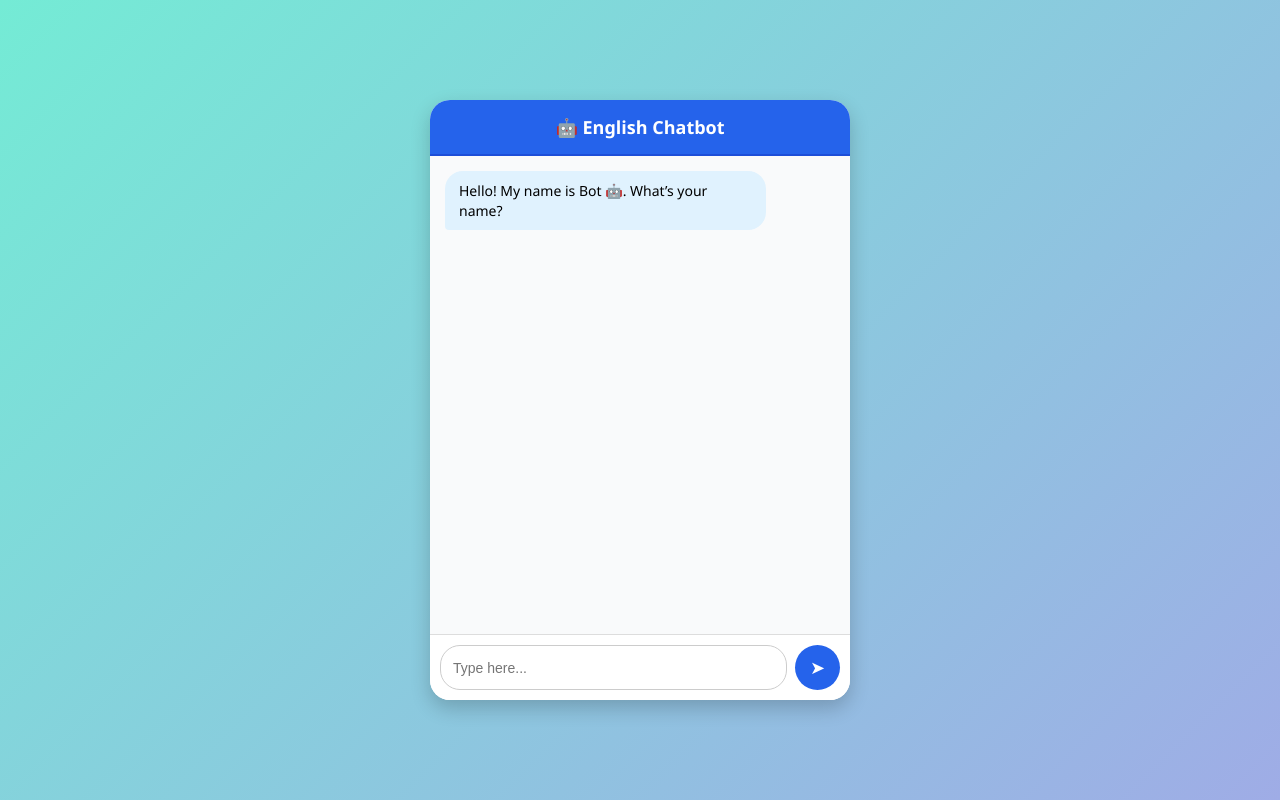
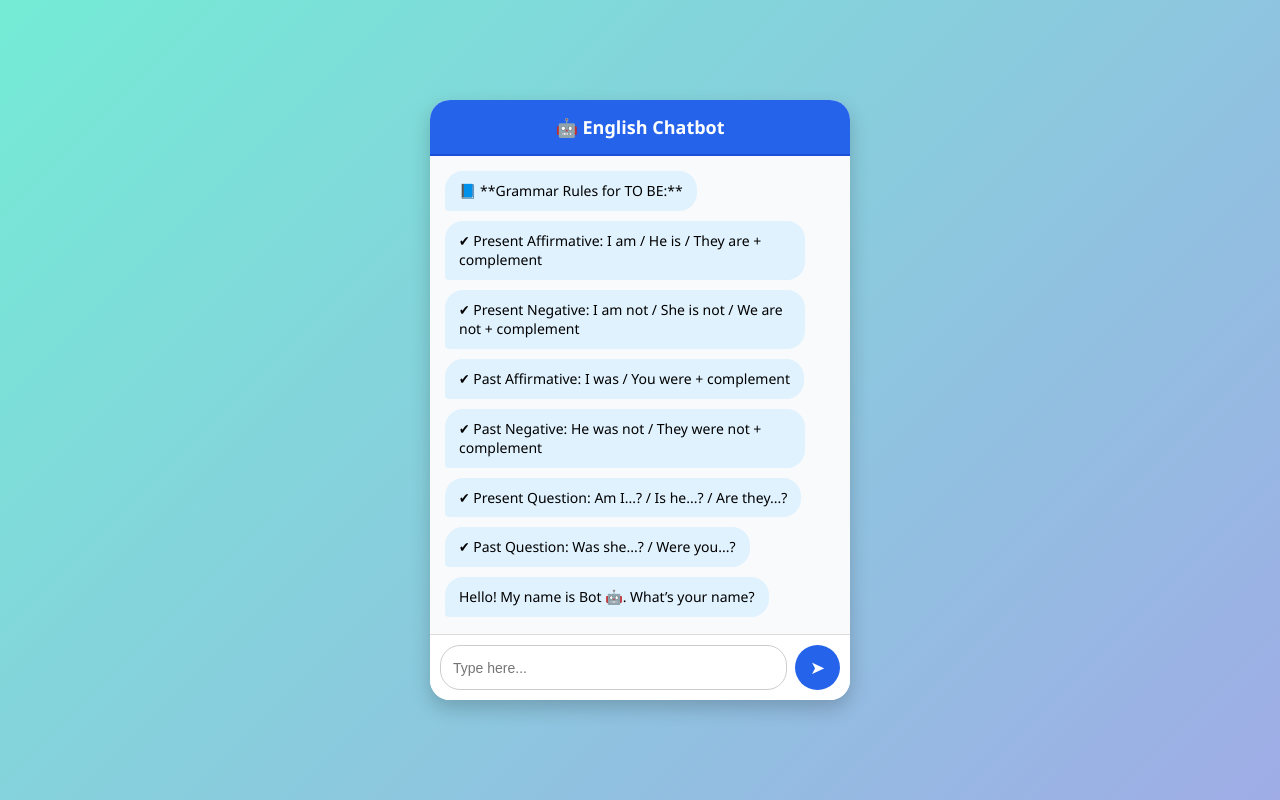
Before and after one commit to Quique02232217/Chat-bot-not-define, a plain HTML site: page index.html in a window 1280 px wide. Drawn offline with Linux system fonts and the light colour scheme.

Commit message:
Add files via upload

```diff
--- a/index.html
+++ b/index.html
@@ -49,7 +49,7 @@
       .message {
         padding: 10px 14px;
         border-radius: 18px;
-        max-width: 75%;
+        max-width: 85%;
         font-size: 14px;
         line-height: 1.4;
         word-wrap: break-word;
@@ -193,6 +193,7 @@
 
             // Reiniciar para nueva conversación
             setTimeout(() => {
+              showRules(); // Vuelve a mostrar reglas
               botMessage("👋 Hello again! What’s your name?");
               step = 0;
               userName = "";
@@ -221,7 +222,29 @@
         }
       }
 
-      // Start conversation
+      function showRules() {
+        botMessage("📘 **Grammar Rules for TO BE:**");
+        botMessage(
+          "✔ Present Affirmative: I am / He is / They are + complement"
+        );
+        botMessage(
+          "✔ Present Negative: I am not / She is not / We are not + complement"
+        );
+        botMessage("✔ Past Affirmative: I was / You were + complement");
+        botMessage("✔ Past Negative: He was not / They were not + complement");
+        botMessage("✔ Present Question: Am I...? / Is he...? / Are they...?");
+        botMessage("✔ Past Question: Was she...? / Were you...?");
+      }
+
+      // Permitir enviar con Enter
+      userInput.addEventListener("keypress", function (event) {
+        if (event.key === "Enter") {
+          sendMessage();
+        }
+      });
+
+      // Start conversation with rules
+      showRules();
       botMessage("Hello! My name is Bot 🤖. What’s your name?");
     </script>
   </body>
```
